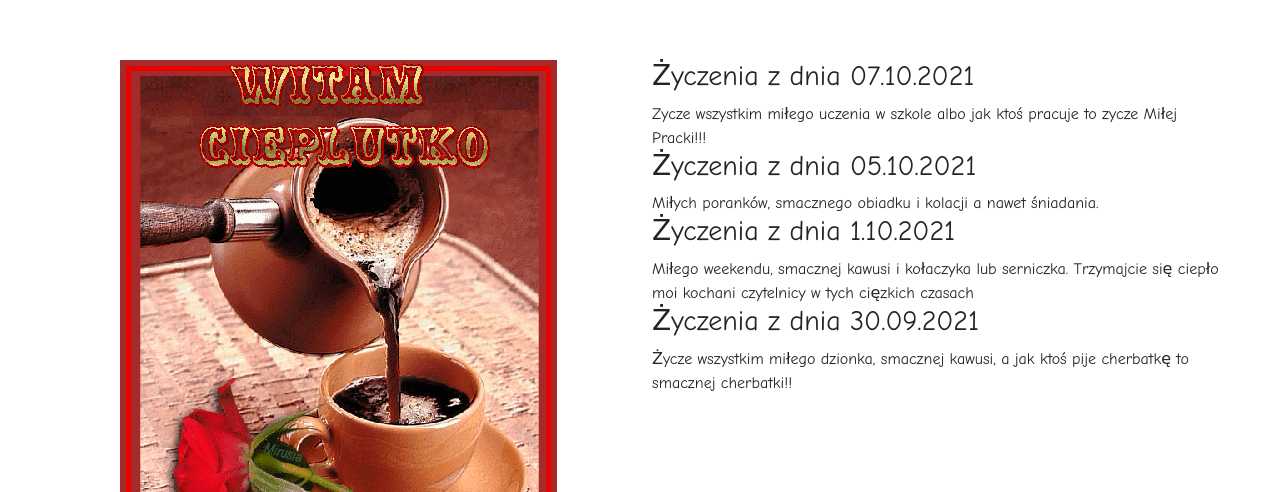
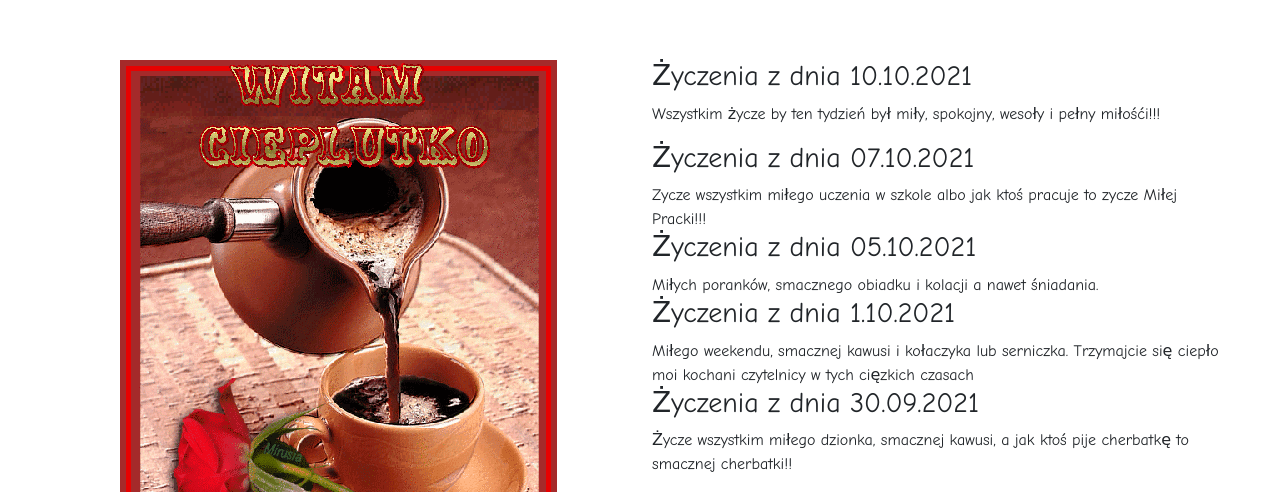
Before and after one commit to Lepkazielona/Lepkazielona.github.io, a plain HTML site: page index.html in a window 1280 px wide. Shown: the part 308-800 px from the top of the page. Drawn offline with nearby package versions, Linux system fonts and the light colour scheme; a script that the page names is missing.

Commit message:
Nowe życzonka, ktoś to wogóle czyta?

```diff
--- a/index.html
+++ b/index.html
@@ -23,6 +23,8 @@
                 <img src="kawusia.gif" class="mx-auto d-block" alt="smacznej kawusi życze!!!!">
             </div>
             <div class="col">
+                <h3>Życzenia z dnia 10.10.2021</h3>
+                <p>Wszystkim życze by ten tydzień był miły, spokojny, wesoły i pełny miłośći!!!</p>
                 <h3>Życzenia z dnia 07.10.2021</h3>
                 <a>Zycze wszystkim miłego uczenia w szkole albo jak ktoś pracuje to zycze Miłej Pracki!!!</a>
                 <h3>Życzenia z dnia 05.10.2021</h3>
```
